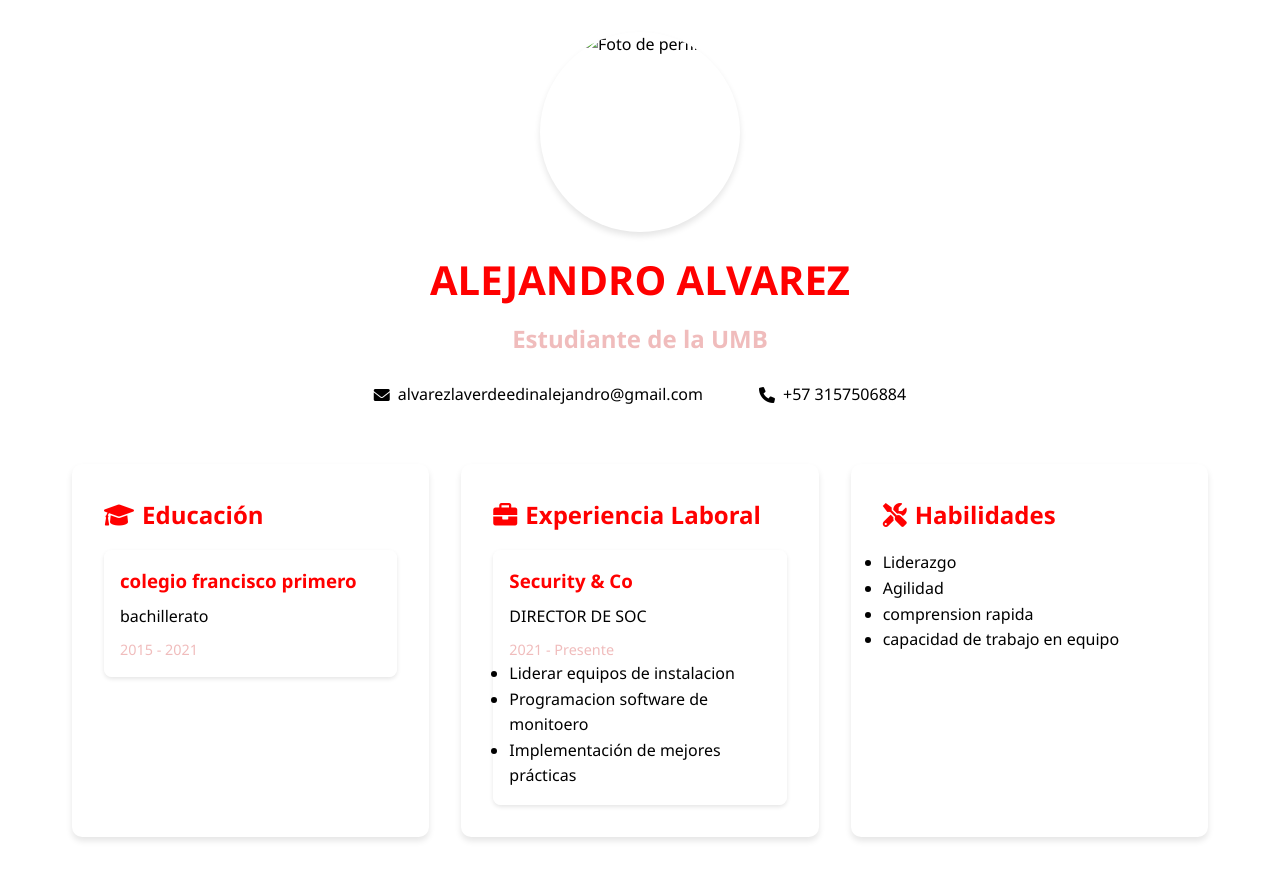
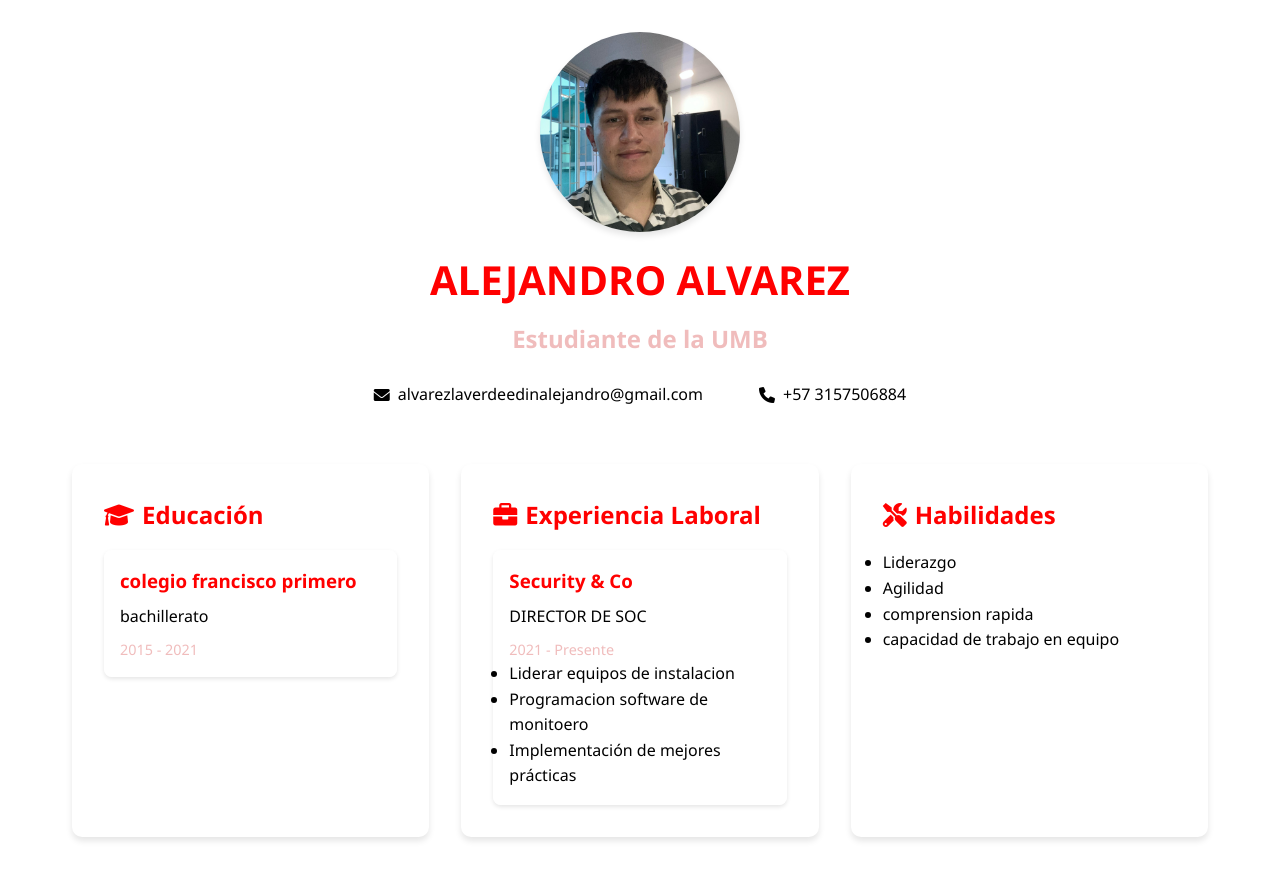
Before and after one commit to alejo082020/HOJA-DE-VIDA-, a plain HTML site: page index.html in a window 1280 px wide. Drawn offline with Linux system fonts and the light colour scheme.

Commit message:
index.html

```diff
--- a/index.html
+++ b/index.html
@@ -12,7 +12,7 @@
         <header>
             <div class="profile-section">
                 <div class="profile-image">
-                    <img src="images/avatar.jpg" alt="Foto de perfil" class="fade-in">
+                    <img src="avatar.jpg" alt="Foto de perfil" class="fade-in">
                     <p class="profile-image-note">alejandro</p>
                 </div>
                 <h1 class="name">ALEJANDRO ALVAREZ</h1>
```
